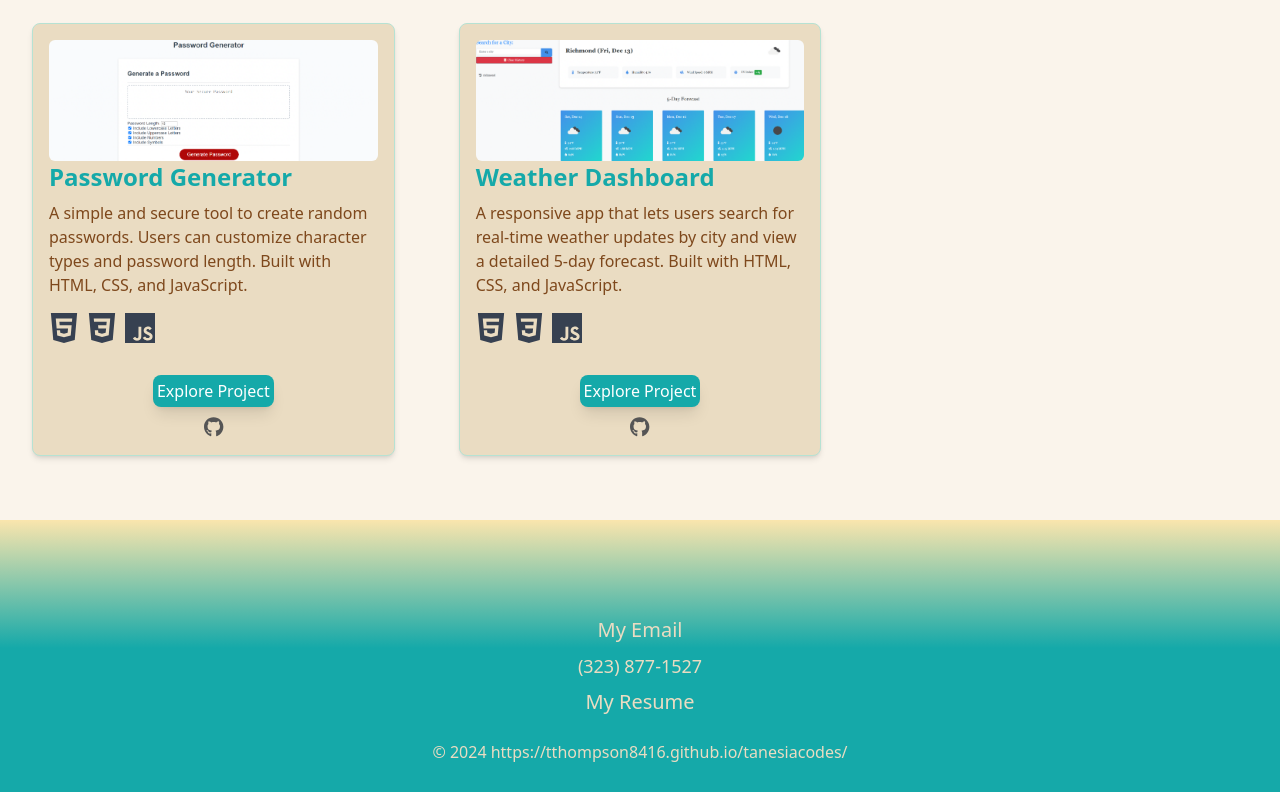
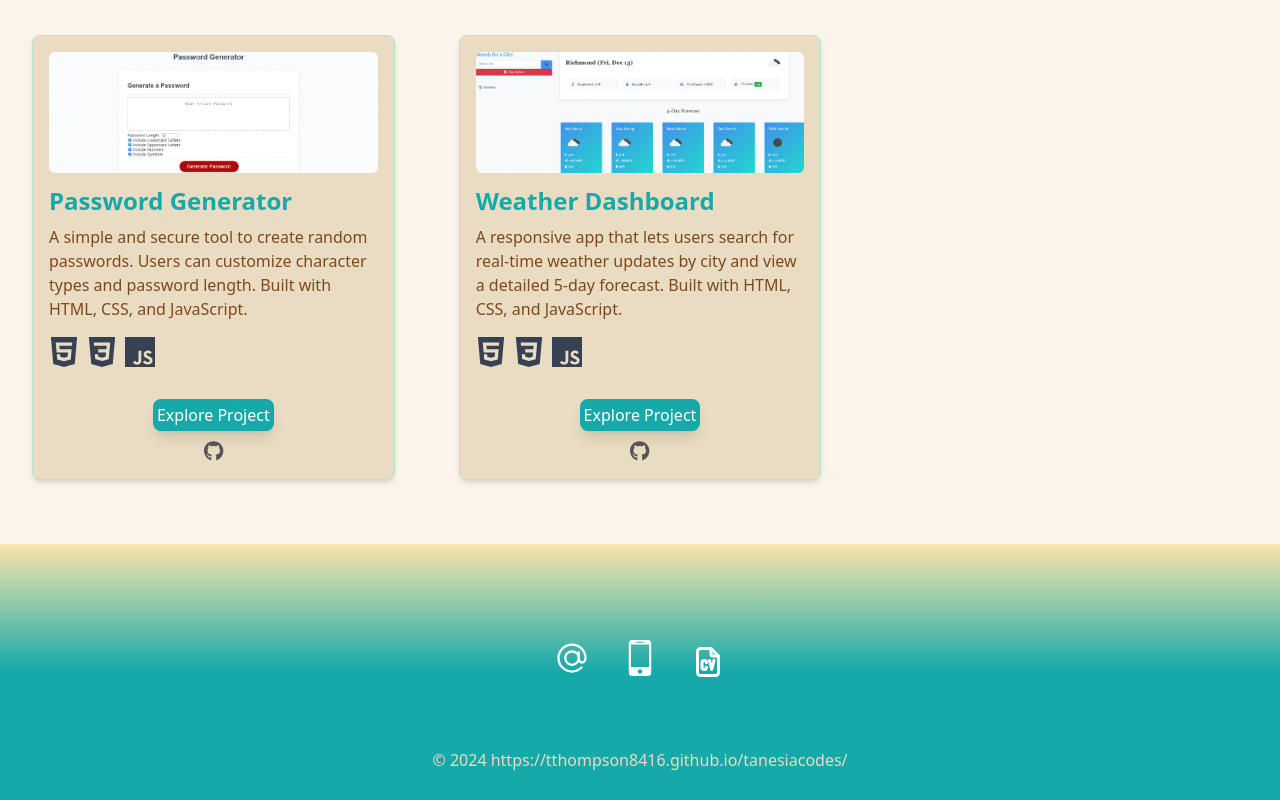
Before and after one commit to Tthompson8416/tanesiacodes, a React (Vite) app: page / in a window 1280 px wide. Shown: the part 1767-2567 px from the top of the page. Built offline with nearby package versions, Linux system fonts and the light colour scheme.

Commit message:
Footer links changed to icons and flexbox container added

```diff
--- a/src/components/Footer.jsx
+++ b/src/components/Footer.jsx
@@ -1,51 +1,51 @@
+import { HiAtSymbol } from "react-icons/hi2"; // Import the email icon
+import { ImMobile } from "react-icons/im"; // Import the phone icon
+import { TbFileCv } from "react-icons/tb"; // Import the resume icon
+
 const Footer = () => {
   return (
     <footer className="bg-custom-intro-bg text-custom-intro-text py-7 relative overflow-hidden pt-24">
       {/* Gradient overlay at the top of the footer */}
       <div
-        className="absolute top-0 left-0 w-full h-32 bg-gradient-to-t from-custom-intro-bg to-custom-gradient">
-        {/* 'absolute' positions the gradient at the top of the footer */}
-        {/* 'top-0 left-0' ensures it starts at the top-left corner */}
-        {/* 'w-full h-32' makes it span the full width and 32px in height */}
-        {/* 'bg-gradient-to-t' creates a gradient transitioning from bottom to top */}
-        {/* 'from-custom-intro' uses the intro section background color */}
-        {/* 'to-custom-dark' uses the dark background color */}
-      </div>
+        className="absolute top-0 left-0 w-full h-32 bg-gradient-to-t from-custom-intro-bg to-custom-gradient"
+      ></div>
 
       {/* Footer content with a higher z-index */}
-      <div className="max-w-6xl mx-auto px-4 text-center relative z-10">
-        {/* 'relative' ensures this content is layered above the gradient */}
-        {/* 'z-10' gives it a higher stacking order than the gradient */}
+      <div className="max-w-6xl mx-auto px-4 text-center relative z-10 flex flex-col items-center gap-4">
 
-        <p className="text-xl">
+         {/* Icon row */}
+         <div className="flex justify-center items-center gap-8 mb-6">
+        {/* Email Icon */}
         <a
           href="mailto:tthompson8416@outlook.com"
-            className="hover:underline"
+          className="text-white pb-2 hover:text-blue-600 transition-colors text-4xl"
+          aria-label="Email"
         >
-            My Email
+          <HiAtSymbol />
         </a>
-        </p>
 
-        <p className="text-lg mt-2">
+        {/* Phone Icon */}
         <a
           href="tel:3238771527"
-            className="hover:underline"
+          className="text-white pb-2 hover:text-black transition-colors text-4xl"
+          aria-label="Phone"
         >
-            (323) 877-1527
+          <ImMobile />
         </a>
-        </p>
 
-        <p className="text-xl mt-2">
+        {/* Resume Icon */}
         <a
           href="/tanesiacodes/resume.pdf"
           target="_blank"
           rel="noopener noreferrer"
-            className="hover:underline"
+          className="text-white hover:text-red-400 transition-colors text-4xl"
+          aria-label="Resume"
         >
-            My Resume
+          <TbFileCv />
         </a>
-        </p>
+        </div>
 
+        {/* Copyright section */}
         <p className="text-md mt-6">
           &copy; {new Date().getFullYear()} https://tthompson8416.github.io/tanesiacodes/
         </p>
--- a/src/components/ProjectsSection.jsx
+++ b/src/components/ProjectsSection.jsx
@@ -52,7 +52,7 @@ const ProjectsSection = () => {
               </span>
             </a>
 
-            <h3 className="text-2xl font-semibold mb-2 text-custom-accent">
+            <h3 className="text-2xl font-semibold mb-2 pt-3 text-custom-accent">
               {project.title}
             </h3>
             <p className="text-custom-subtext mb-4 font-thin">
```
Lines whose indentation alone changed are shown as unchanged.
